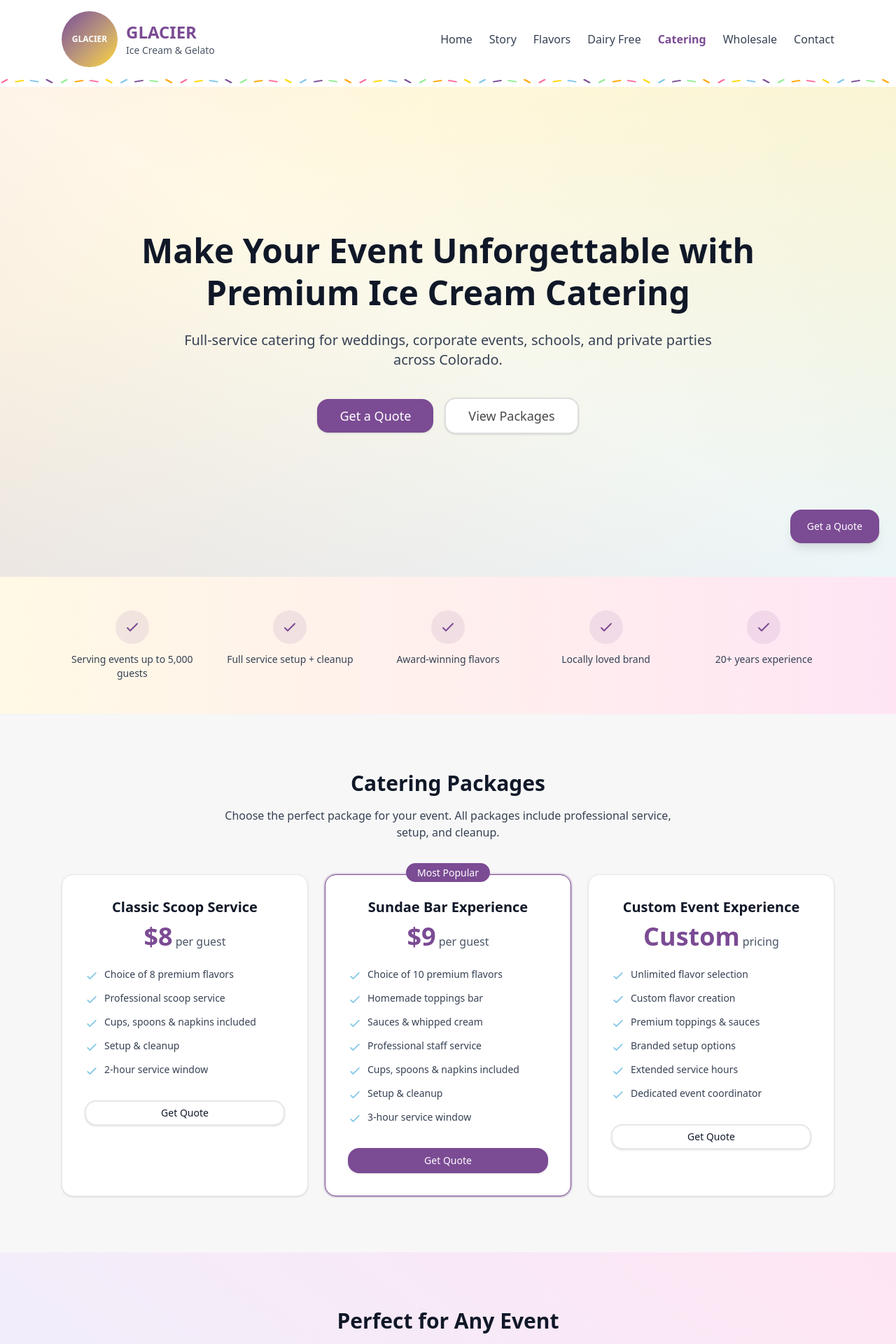
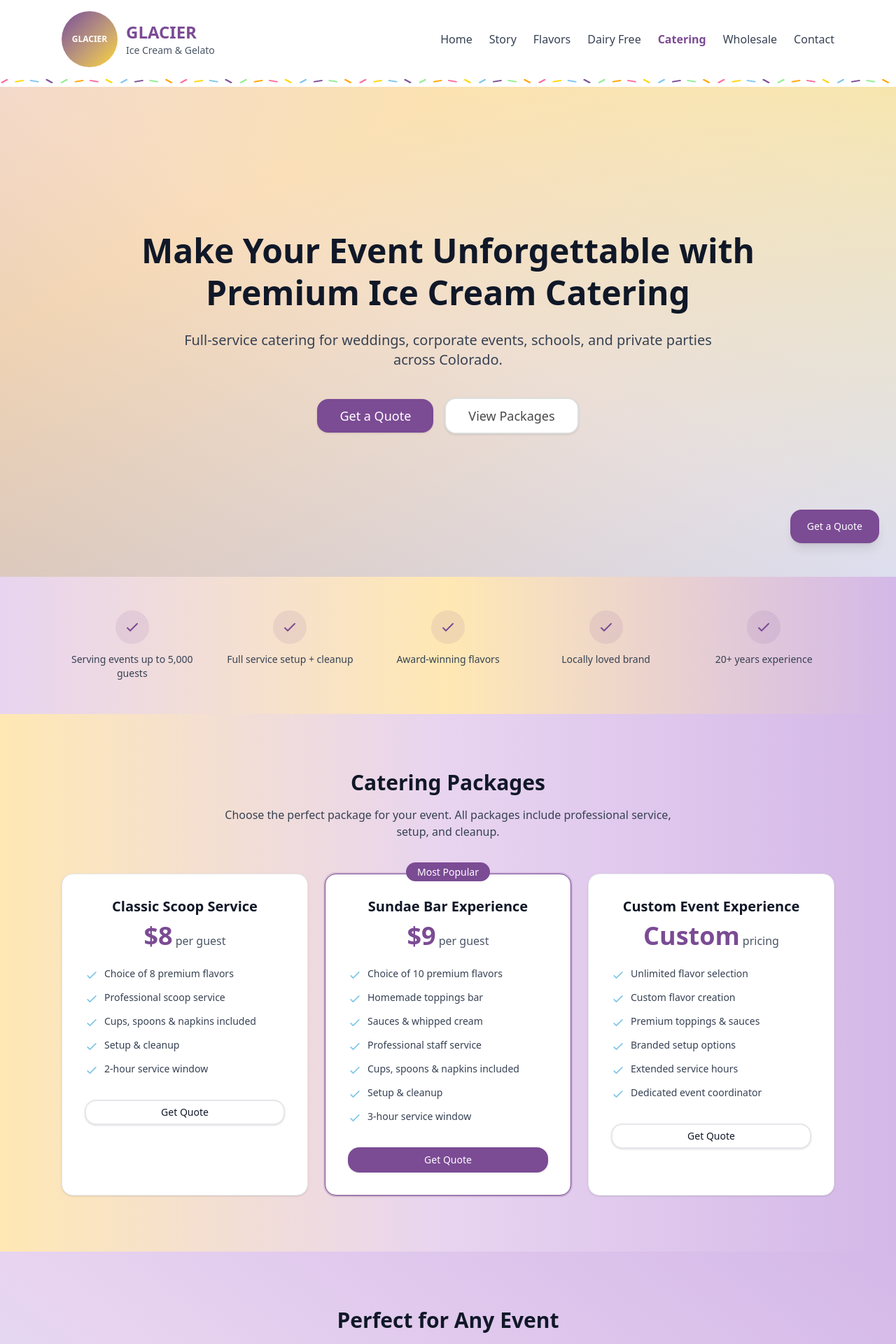
Before and after one commit to Vicsicard/glacier, a Next.js app: page /catering in a window 1280 px wide. Shown: the top 1920 px of the page at 70% size. Built offline with nearby package versions, Linux system fonts and the light colour scheme.

Commit message:
Intensify backgrounds with richer purple hues and more saturated colors throughout

```diff
--- a/components/CTASection.tsx
+++ b/components/CTASection.tsx
@@ -9,7 +9,7 @@ interface CTASectionProps {
 
 export default function CTASection({ onOpenQuote }: CTASectionProps) {
   return (
-    <section className="py-20 bg-gradient-to-br from-[#E5F4FF] via-[#FFE5F4] to-[#FFF9E5]">
+    <section className="py-20 bg-gradient-to-br from-[#D4B8E8] via-[#E8D4F0] to-[#FFE8B3]">
       <div className="max-w-4xl mx-auto px-6 text-center">
         <motion.div
           initial={{ opacity: 0, y: 20 }}
--- a/components/EventTypes.tsx
+++ b/components/EventTypes.tsx
@@ -5,7 +5,7 @@ import { eventTypes } from "@/lib/mockData";
 
 export default function EventTypes() {
   return (
-    <section className="py-20 bg-gradient-to-bl from-[#FFE5F4] to-[#E5F4FF]">
+    <section className="py-20 bg-gradient-to-bl from-[#D4B8E8] via-[#E8D4F0] to-[#C9E4FF]">
       <div className="max-w-6xl mx-auto px-6">
         <motion.div
           initial={{ opacity: 0, y: 20 }}
--- a/components/FAQ.tsx
+++ b/components/FAQ.tsx
@@ -11,7 +11,7 @@ import { faqs } from "@/lib/mockData";
 
 export default function FAQ() {
   return (
-    <section className="py-20 bg-white border-t border-gray-100">
+    <section className="py-20 bg-gradient-to-br from-[#FFE8B3] to-[#D4B8E8]">
       <div className="max-w-4xl mx-auto px-6">
         <motion.div
           initial={{ opacity: 0, y: 20 }}
--- a/components/Hero.tsx
+++ b/components/Hero.tsx
@@ -16,8 +16,8 @@ export default function Hero({ onOpenQuote }: HeroProps) {
   return (
     <section className="relative min-h-[600px] md:min-h-[700px] flex items-center justify-center overflow-hidden">
       {/* Vibrant animated background */}
-      <div className="absolute inset-0 bg-gradient-to-br from-[#FFE5F4] via-[#FFF9E5] to-[#E5F4FF] animate-gradient" />
-      <div className="absolute inset-0 bg-gradient-to-tr from-[#7B4B94]/10 via-transparent to-[#FFD700]/10" />
+      <div className="absolute inset-0 bg-gradient-to-br from-[#E8D4F0] via-[#FFE8B3] to-[#D4E8FF] animate-gradient" />
+      <div className="absolute inset-0 bg-gradient-to-tr from-[#7B4B94]/20 via-[#C77DFF]/10 to-[#FFD700]/15" />
 
       {/* Content */}
       <motion.div
--- a/components/Packages.tsx
+++ b/components/Packages.tsx
@@ -10,7 +10,7 @@ interface PackagesProps {
 
 export default function Packages({ onOpenQuote }: PackagesProps) {
   return (
-    <section id="packages" className="py-20 bg-[#F7F7F7] border-t border-gray-100">
+    <section id="packages" className="py-20 bg-gradient-to-r from-[#FFE8B3] via-[#E8D4F0] to-[#D4B8E8]">
       <div className="max-w-6xl mx-auto px-6">
         <motion.div
           initial={{ opacity: 0, y: 20 }}
--- a/components/Testimonials.tsx
+++ b/components/Testimonials.tsx
@@ -5,7 +5,7 @@ import { testimonials } from "@/lib/mockData";
 
 export default function Testimonials() {
   return (
-    <section className="py-20 bg-[#F7F7F7] border-t border-gray-100">
+    <section className="py-20 bg-gradient-to-l from-[#D4B8E8] via-[#E8D4F0] to-[#C9E4FF]">
       <div className="max-w-6xl mx-auto px-6">
         <motion.div
           initial={{ opacity: 0, y: 20 }}
--- a/components/TrustBar.tsx
+++ b/components/TrustBar.tsx
@@ -5,7 +5,7 @@ import { trustIndicators } from "@/lib/mockData";
 
 export default function TrustBar() {
   return (
-    <section className="py-12 bg-gradient-to-r from-[#FFF9E5] to-[#FFE5F4]">
+    <section className="py-12 bg-gradient-to-r from-[#E8D4F0] via-[#FFE8B3] to-[#D4B8E8]">
       <div className="max-w-6xl mx-auto px-6">
         <div className="grid grid-cols-1 md:grid-cols-3 lg:grid-cols-5 gap-6">
           {trustIndicators.map((indicator, index) => (
--- a/components/WhyGlacier.tsx
+++ b/components/WhyGlacier.tsx
@@ -5,7 +5,7 @@ import { whyGlacierPoints } from "@/lib/mockData";
 
 export default function WhyGlacier() {
   return (
-    <section className="py-20 bg-gradient-to-r from-[#E5F4FF] to-[#FFF9E5]">
+    <section className="py-20 bg-gradient-to-r from-[#C9E4FF] via-[#E8D4F0] to-[#FFE8B3]">
       <div className="max-w-6xl mx-auto px-6">
         <motion.div
           initial={{ opacity: 0, y: 20 }}
```
